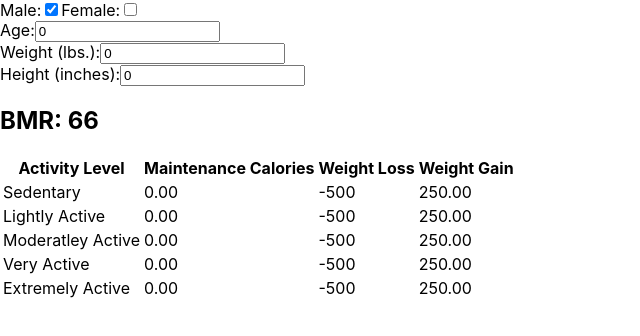
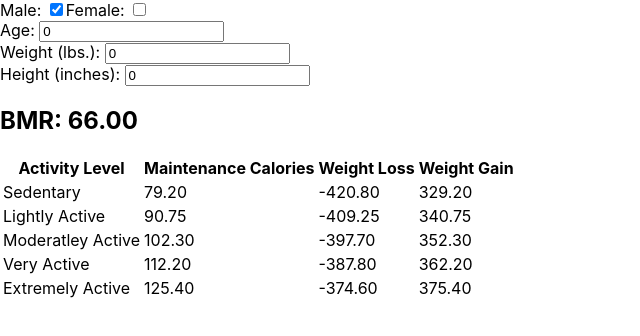
Before and after one commit to fjohnsoniii/calorie-calculator, a React (Create React App) app: page / in a window 1280 px wide. Shown: the top 336 px of the page, without its empty margins (0-640 px from the left). Built offline with nearby package versions, Linux system fonts and the light colour scheme.

Commit message:
Organized table into its own function and corrected table rendering and table data format errors.

```diff
--- a/src/Components/BMRCalculator.js
+++ b/src/Components/BMRCalculator.js
@@ -8,15 +8,17 @@ export const BMRCalculator = () => {
         height: 0,
         BMR: 0
     });
+    const[state2, setState2] = useState({
+        sedentary: 0,
+        light: 0,
+        moderate: 0,
+        veryActive: 0,
+        extreme: 0
+    });
     const[isMaleChecked, setIsMaleChecked] = useState(false);
     const[isFemaleChecked, setIsFemaleChecked] = useState(false);
     const maleBMRFormula = 66 + (6.23 * state.weight) + (12.7 * state.height) - (6.8 * state.age);
     const femaleBMRFormula = 655 + (4.35 * state.weight) + (4.7 * state.height) - (4.7 * state.age);
-    const sedentaryCals = state.BMR * 1.2;
-    const lightlyActiveCals = state.BMR * 1.375;
-    const moderatelyActiveCals = state.BMR * 1.55;
-    const veryActiveCals = state.BMR * 1.7;
-    const extremelyActiveCals = state.BMR * 1.9;
 
     const handleChange = (e) => {
         setState({...state, [e.target.name]: e.target.value});
@@ -27,40 +29,26 @@ export const BMRCalculator = () => {
         setIsFemaleChecked(!isFemaleChecked);
     }
 
-    const CalculateCalories = () => {
+    const CalculateBMR = () => {
         if (!isMaleChecked) {
             state.BMR = maleBMRFormula;
             {console.log(state)};
-            return <div><h2>BMR: {state.BMR.toFixed(0)}</h2></div>
+            return <div className="bmr"><h2>BMR: {state.BMR.toFixed(2)}</h2></div>
         } else {
             state.BMR = femaleBMRFormula;
             {console.log(state)};
-            return <div><h2>BMR: {state.BMR.toFixed(0)}</h2></div>
+            return <div className="bmr"><h2>BMR: {state.BMR.toFixed(2)}</h2></div>
         }
-
     }
 
-    return (
-        <div className="bmr-calculator-container">
-            <div className="bmr-form-container">
-                <form className="bmr-form">
-                    <label htmlFor="male">Male:</label>
-                    <input type="checkbox" className="male-checkbox" name="male" checked={!isMaleChecked} onChange={toggleChecked}/>
-                    <label htmlFor="female">Female:</label>
-                    <input type="checkbox" className="female-checkbox" name="female" checked={isFemaleChecked} onChange={toggleChecked}/>
-                    <br></br>
-                    <label htmlFor="age">Age:</label>
-                    <input type="number" className="age-input" placeholder="Age in years" name="age" value={state.age} onChange={handleChange} required/>
-                    <br></br>
-                    <label htmlFor="weight">Weight (lbs.):</label>
-                    <input type="number" className="weight-input" placeholder="Weight in lbs." name="weight" value={state.weight} onChange={handleChange} required/>
-                    <br></br>
-                    <label htmlFor="height">Height (inches):</label>
-                    <input type="number" className="height-input" placeholder="Height in inches" name="height" value={state.height} onChange={handleChange} required/>
-                    <br></br>
-                </form>
-            </div>
-            <CalculateCalories/>
+    const CalculateCalories = () => {
+        state2.sedentary = state.BMR * 1.2;
+        state2.light = state.BMR * 1.375;
+        state2.moderate = state.BMR * 1.55;
+        state2.veryActive = state.BMR * 1.7;
+        state2.extreme = state.BMR * 1.9;
+        {console.log(state2)};
+        return (
             <div className="calorie-table-container">
                 <table className="calorie-table">
                     <thead>
@@ -74,37 +62,62 @@ export const BMRCalculator = () => {
                     <tbody>
                         <tr>
                             <td>Sedentary</td>
-                            <td>{sedentaryCals.toFixed(2)}</td>
-                            <td>{sedentaryCals.toFixed(2) - 500}</td>
-                            <td>{(sedentaryCals + 250).toFixed(2)}</td>
+                            <td>{state2.sedentary.toFixed(2)}</td>
+                            <td>{(state2.sedentary - 500).toFixed(2)}</td>
+                            <td>{(state2.sedentary + 250).toFixed(2)}</td>
                         </tr>
                         <tr>
                             <td>Lightly Active</td>
-                            <td>{lightlyActiveCals.toFixed(2)}</td>
-                            <td>{lightlyActiveCals.toFixed(2) - 500}</td>
-                            <td>{(lightlyActiveCals + 250).toFixed(2)}</td>
+                            <td>{state2.light.toFixed(2)}</td>
+                            <td>{(state2.light - 500).toFixed(2)}</td>
+                            <td>{(state2.light + 250).toFixed(2)}</td>
                         </tr>
                         <tr>
                             <td>Moderatley Active</td>
-                            <td>{moderatelyActiveCals.toFixed(2)}</td>
-                            <td>{moderatelyActiveCals.toFixed(2) - 500}</td>
-                            <td>{(moderatelyActiveCals + 250).toFixed(2)}</td>
+                            <td>{state2.moderate.toFixed(2)}</td>
+                            <td>{(state2.moderate - 500).toFixed(2)}</td>
+                            <td>{(state2.moderate + 250).toFixed(2)}</td>
                         </tr>
                         <tr>
                             <td>Very Active</td>
-                            <td>{veryActiveCals.toFixed(2)}</td>
-                            <td>{veryActiveCals.toFixed(2) - 500}</td>
-                            <td>{(veryActiveCals + 250).toFixed(2)}</td>
+                            <td>{state2.veryActive.toFixed(2)}</td>
+                            <td>{(state2.veryActive - 500).toFixed(2)}</td>
+                            <td>{(state2.veryActive + 250).toFixed(2)}</td>
                         </tr>
                         <tr>
                             <td>Extremely Active</td>
-                            <td>{extremelyActiveCals.toFixed(2)}</td>
-                            <td>{extremelyActiveCals.toFixed(2) - 500}</td>
-                            <td>{(extremelyActiveCals + 250).toFixed(2)}</td>
+                            <td>{state2.extreme.toFixed(2)}</td>
+                            <td>{(state2.extreme - 500).toFixed(2)}</td>
+                            <td>{(state2.extreme + 250).toFixed(2)}</td>
                         </tr>
                     </tbody>
                 </table>
             </div>
+        );
+    }
+
+    return (
+        <div className="bmr-calculator-container">
+            <div className="bmr-form-container">
+                <form className="bmr-form">
+                    <label htmlFor="male">Male: </label>
+                    <input type="checkbox" className="male-checkbox" name="male" checked={!isMaleChecked} onChange={toggleChecked}/>
+                    <label htmlFor="female">Female: </label>
+                    <input type="checkbox" className="female-checkbox" name="female" checked={isFemaleChecked} onChange={toggleChecked}/>
+                    <br></br>
+                    <label htmlFor="age">Age: </label>
+                    <input type="number" className="age-input" placeholder="Age in years" name="age" value={state.age} onChange={handleChange} required/>
+                    <br></br>
+                    <label htmlFor="weight">Weight (lbs.): </label>
+                    <input type="number" className="weight-input" placeholder="Weight in lbs." name="weight" value={state.weight} onChange={handleChange} required/>
+                    <br></br>
+                    <label htmlFor="height">Height (inches): </label>
+                    <input type="number" className="height-input" placeholder="Height in inches" name="height" value={state.height} onChange={handleChange} required/>
+                    <br></br>
+                </form>
+            </div>
+            <CalculateBMR/>
+            <CalculateCalories/>
         </div>
     );
 }
```
